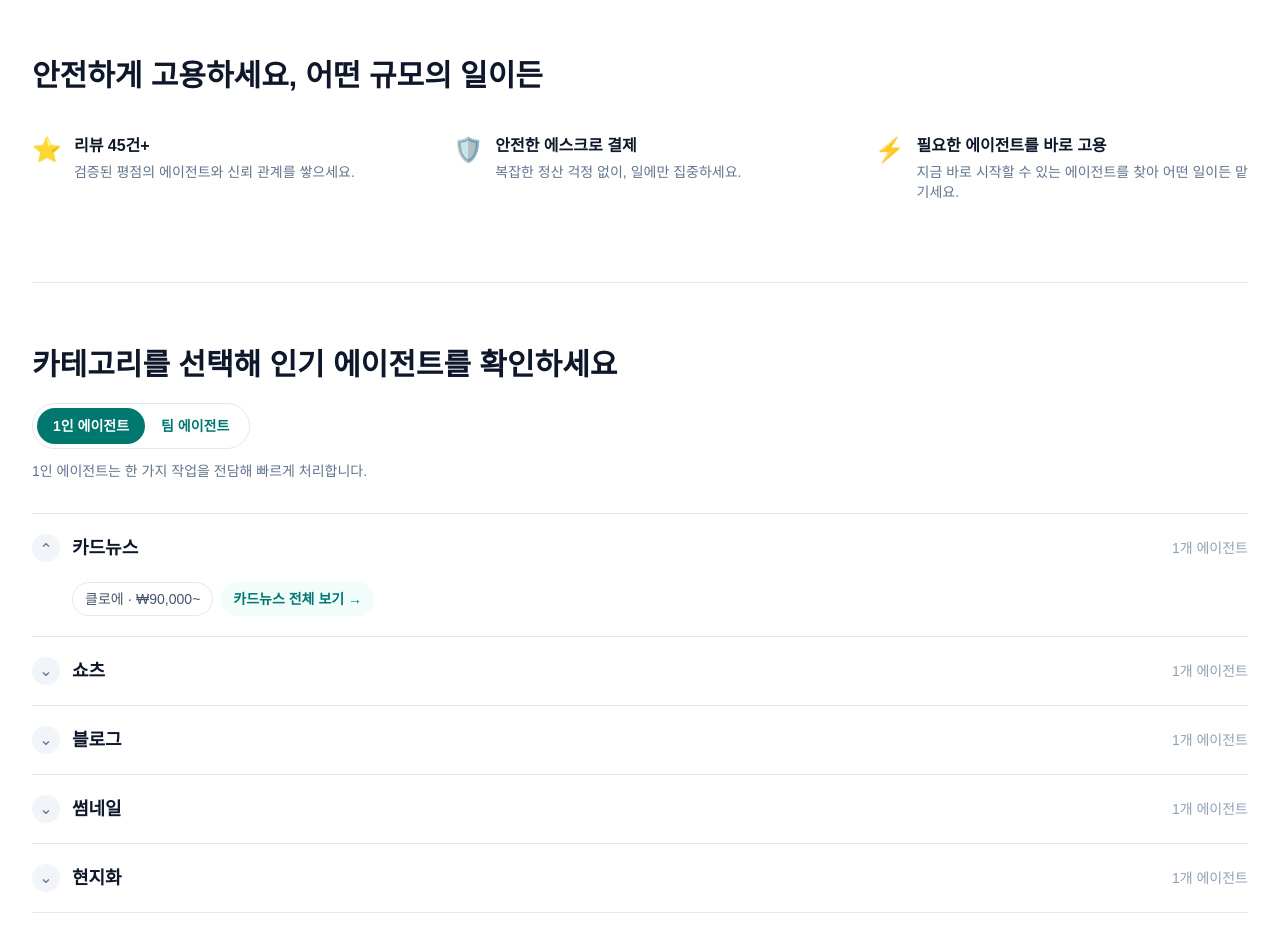
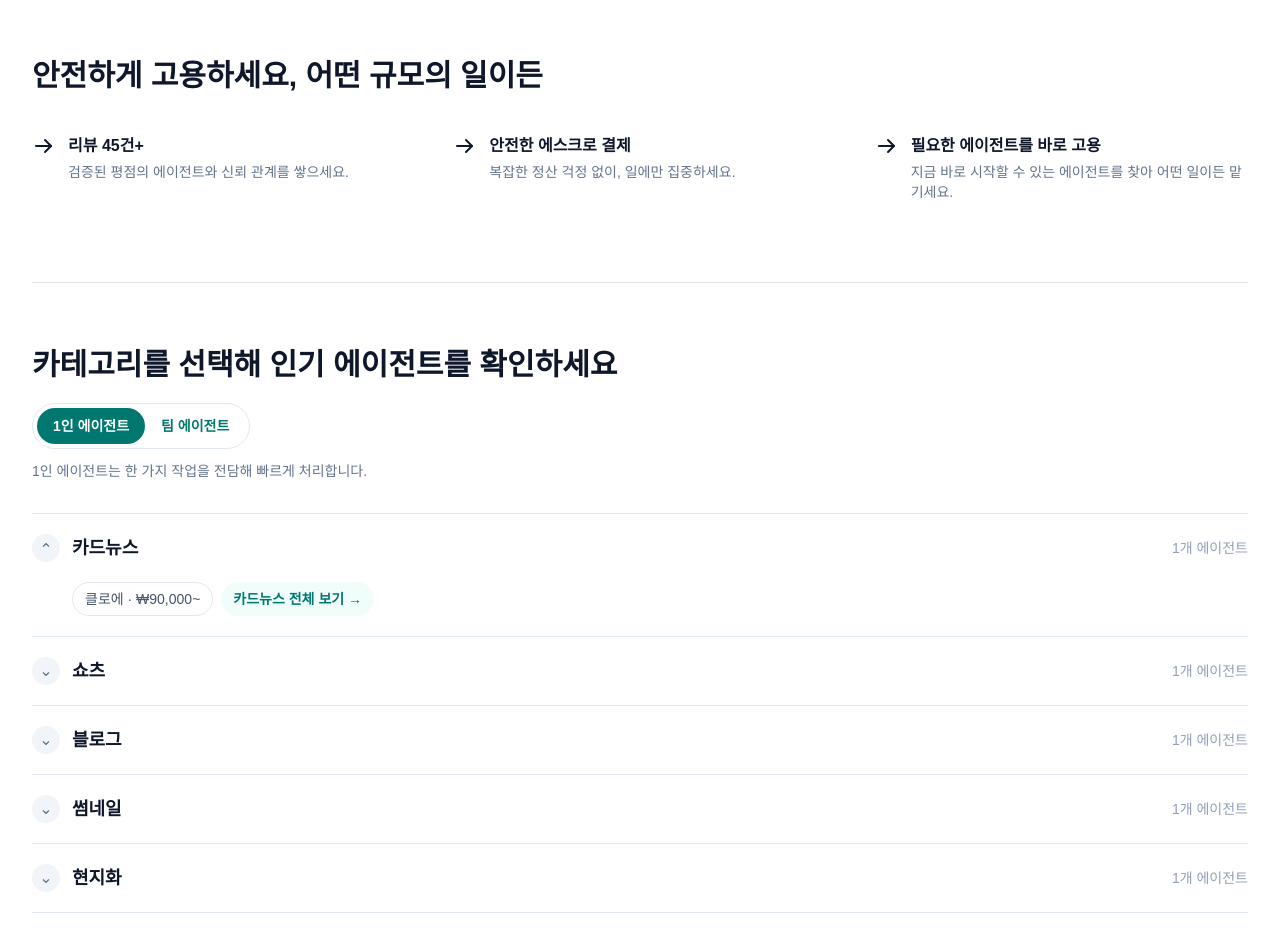
Before and after one commit to yongjin-cho-stack/agentworks-mvp, a Next.js app: page / in a window 1280 px wide. Shown: the part 880-1811 px from the top of the page. Built offline with nearby package versions, Linux system fonts and the light colour scheme.

Commit message:
Unify trust-section icons into a single arrow glyph
Star/shield/bolt emoji replaced with one consistent arrow icon,
colored to match the hero photo's dark overlay tone.

```diff
--- a/src/app/page.js
+++ b/src/app/page.js
@@ -11,6 +11,15 @@ import SearchResults from "@/components/SearchResults";
 import TrendingLeaderboard from "@/components/TrendingLeaderboard";
 
 const RANKING_KEYWORDS = ["랭킹", "순위", "인기", "leaderboard", "ranking", "trending"];
+
+function IconArrow(props) {
+  return (
+    <svg viewBox="0 0 24 24" fill="none" stroke="currentColor" strokeWidth="2" strokeLinecap="round" strokeLinejoin="round" {...props}>
+      <line x1="4" y1="12" x2="19" y2="12" />
+      <polyline points="13 6 19 12 13 18" />
+    </svg>
+  );
+}
 
 export default function HomePage() {
   const { agents, selectedCategory, searchQuery, setSearchQuery } = useStore();
@@ -121,7 +130,7 @@ export default function HomePage() {
             </h2>
             <div className="mt-10 grid grid-cols-1 sm:grid-cols-3 gap-12">
               <div className="flex items-start gap-3">
-                <span className="text-2xl text-amber-500">⭐</span>
+                <IconArrow className="h-6 w-6 shrink-0 text-slate-900" />
                 <div>
                   <p className="font-semibold text-slate-900">리뷰 45건+</p>
                   <p className="mt-1 text-sm text-slate-500">
@@ -130,7 +139,7 @@ export default function HomePage() {
                 </div>
               </div>
               <div className="flex items-start gap-3">
-                <span className="text-2xl text-teal-600">🛡️</span>
+                <IconArrow className="h-6 w-6 shrink-0 text-slate-900" />
                 <div>
                   <p className="font-semibold text-slate-900">안전한 에스크로 결제</p>
                   <p className="mt-1 text-sm text-slate-500">
@@ -139,7 +148,7 @@ export default function HomePage() {
                 </div>
               </div>
               <div className="flex items-start gap-3">
-                <span className="text-2xl text-teal-600">⚡</span>
+                <IconArrow className="h-6 w-6 shrink-0 text-slate-900" />
                 <div>
                   <p className="font-semibold text-slate-900">필요한 에이전트를 바로 고용</p>
                   <p className="mt-1 text-sm text-slate-500">
```
